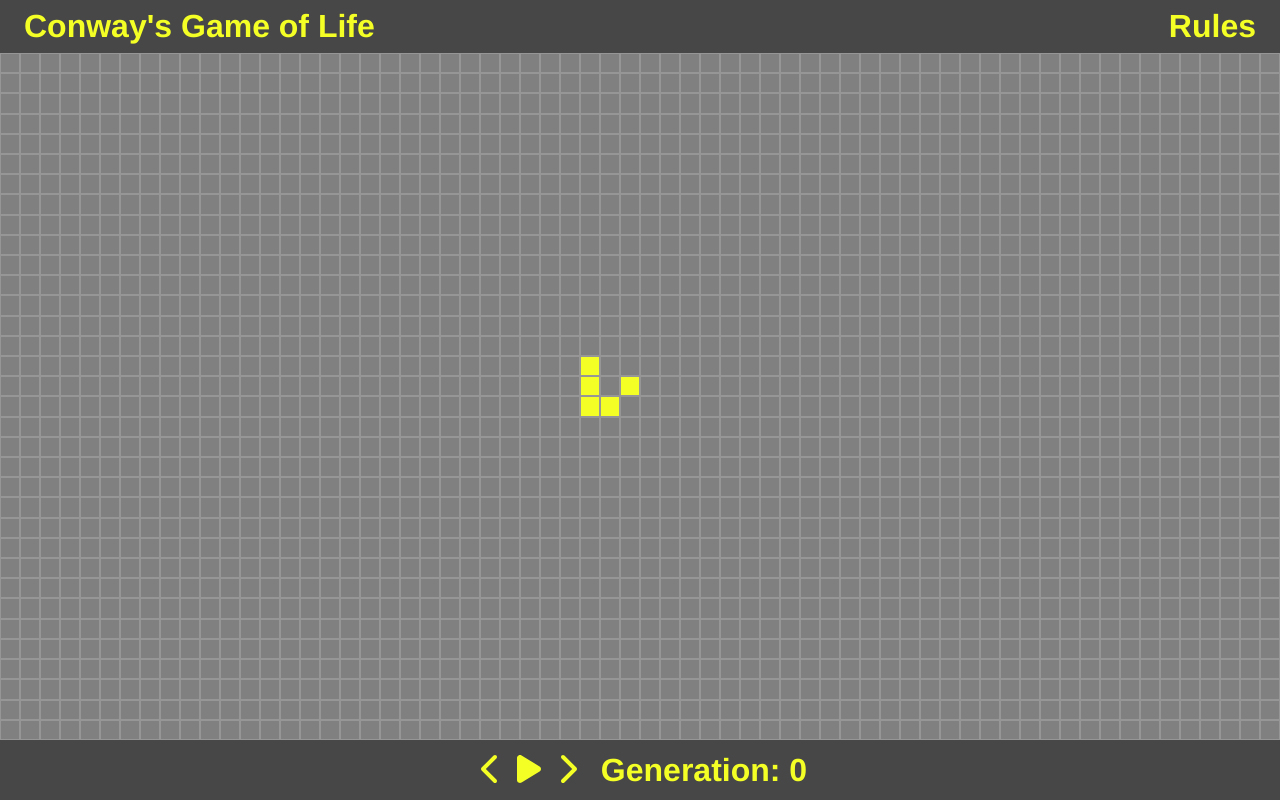
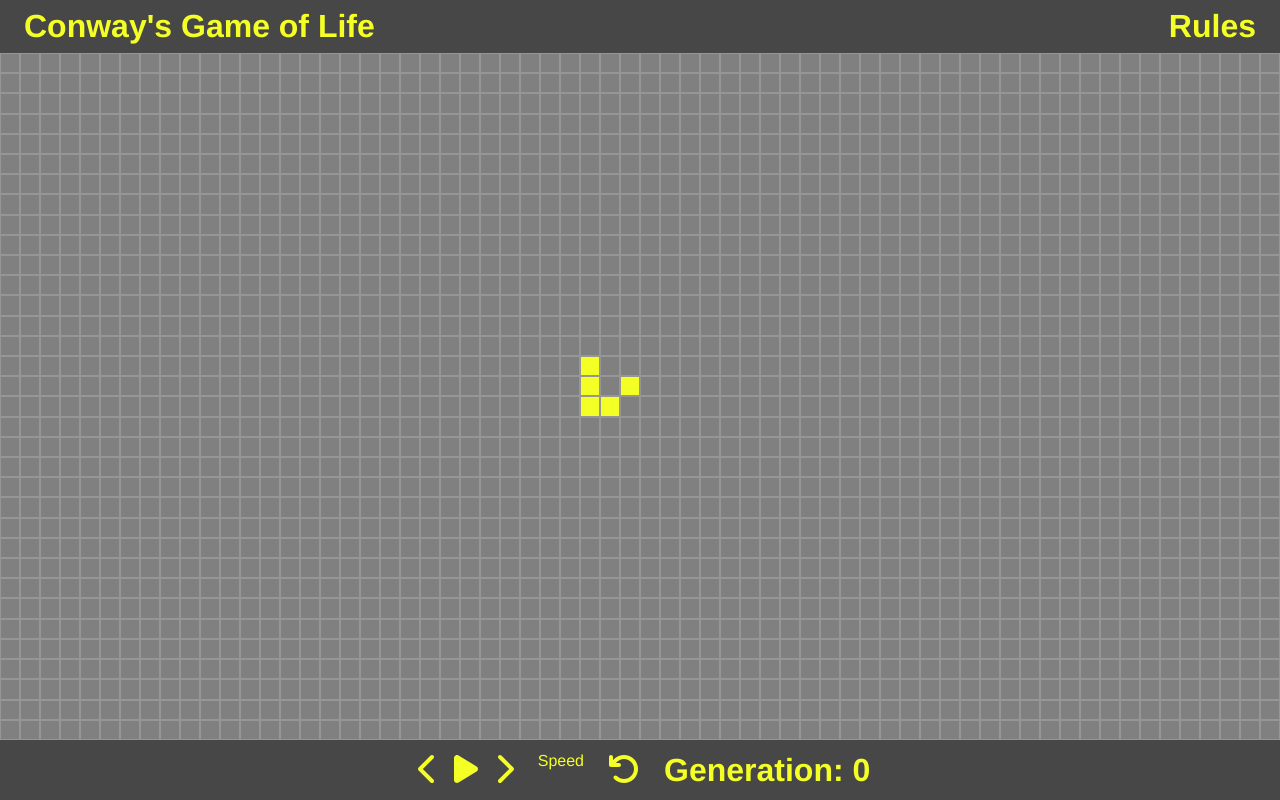
Before and after one commit to brombaut/game-of-life, a Vue app: page / in a window 1280 px wide. Built offline with nearby package versions, Linux system fonts and the light colour scheme.

Commit message:
Reset button

```diff
--- a/src/App.vue
+++ b/src/App.vue
@@ -6,7 +6,8 @@
     :generation="mGameGrid.generation"
     @nextGenerationClicked="setNextGeneration"
     @previousGenerationClicked="setPreviousGeneration"
-    @playOrPauseButtonClicked="togglePlaying" />
+    @playOrPauseButtonClicked="togglePlaying"
+    @reset="reset" />
 </template>
 
 <script lang="ts">
@@ -53,6 +54,9 @@ export default defineComponent({
     setPreviousGeneration() {
       this.mGameGrid.previousGeneration();
     },
+    reset() {
+      this.mGameGrid.reset();
+    }
   },
 });
 </script>
--- a/src/components/GameFooter.vue
+++ b/src/components/GameFooter.vue
@@ -27,9 +27,17 @@
             @click="$emit('nextGenerationClicked')"/>
         </h1>
       </div>
-      <!-- <div class="control-group">
+      <div class="control-group">
         <div class="control">Speed</div>
-      </div> -->
+      </div>
+      <div class="control-group">
+        <h1>
+          <font-awesome-icon
+            class="control control-button"
+            :icon="['fas', 'undo']"
+            @click="$emit('reset')"/>
+        </h1>
+      </div>
       <div class="control-group">
         <h1><div class="control">Generation: {{ generation }}</div></h1>
       </div>
--- a/src/main.ts
+++ b/src/main.ts
@@ -7,6 +7,7 @@ import {
   faChevronRight,
   faPlay,
   faPause,
+  faUndo,
 } from "@fortawesome/free-solid-svg-icons";
 import App from './App.vue'
 
@@ -15,6 +16,7 @@ library.add(faChevronRight);
 library.add(faCaretDown);
 library.add(faPlay);
 library.add(faPause);
+library.add(faUndo);
 
 // Vue.component("font-awesome-icon", FontAwesomeIcon);
 
--- a/src/types/types.ts
+++ b/src/types/types.ts
@@ -65,6 +65,13 @@ export class Grid {
     this.generation--;
   }
 
+  reset() {
+    if (this.previousGenerations.length === 0)  return;
+    this.liveCells = this.previousGenerations[0];
+    this.previousGenerations = [];
+    this.generation = 0;
+  }
+
   getLiveCellsWithTwoOrThreeLiveNeighbours(): Cell[] {
     const result: Cell[] = [];
     this.liveCells.forEach((c: Cell) => {
```
